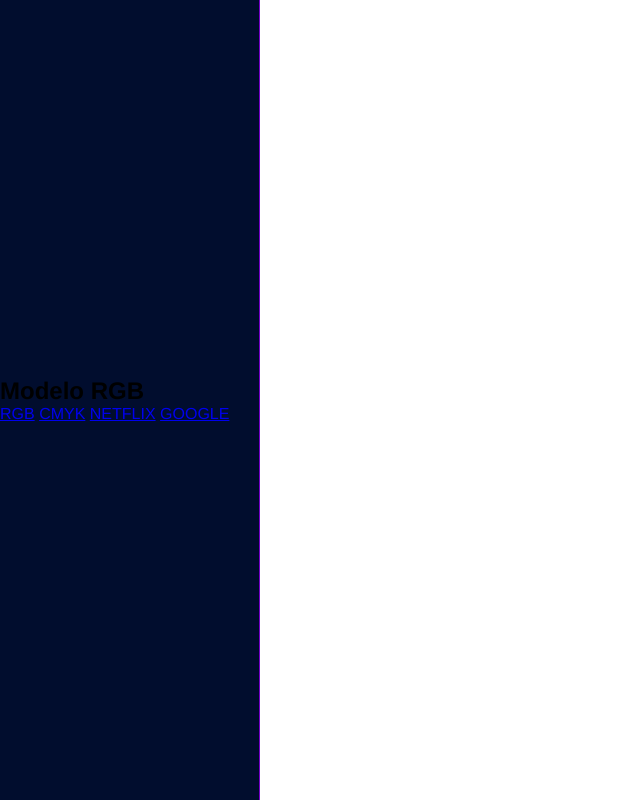
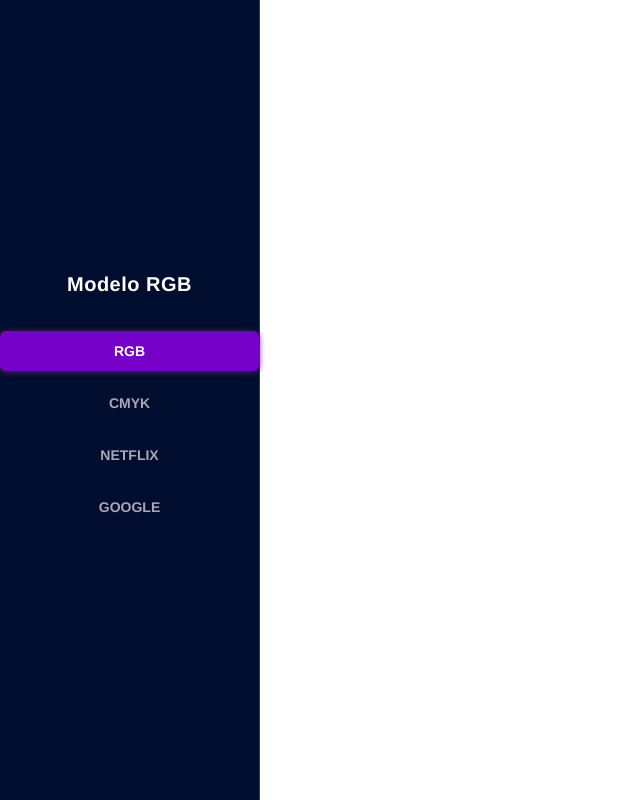
Before and after one commit to IsabellaAlencar/Display_IS, a website: page modo_cores/modo-cores.html in a window 1280 px wide. Shown: the top 800 px of the page, without its empty margins (0-640 px from the left). Drawn offline with Linux system fonts and the light colour scheme.

Commit message:
ADD: new2

```diff
--- a/modo_cores/css/global.css
+++ b/modo_cores/css/global.css
@@ -20,21 +20,47 @@
 }
 
 .color-section__title{
+    color: var(--ui-text-title);
+    font-size: 20px;
+    /* peso da fonte NÃO utiliza */
+    font-weight: 700;
+    margin-bottom: 35px;
+    text-align: center;
+    /* Espaço entre as letras */
+    letter-spacing: 0.5px;
 
 }
-
+/* Elemento Menu: container flex vertical para alinhar os botoes */
 .color-section__menu{
+    display: flex;
+    flex-direction: column;
+    gap: 12px;
 
 }
+/* Elemento Link: Estilo base dos botões de navegação */
+.color-section__link{
+    color: var(--ui-text-link);
+    text-decoration: none;
+    font-size: 14px;
+    /* peso da fonte (nao usar px) */
+    font-weight: 600;
+    padding: 12px 16px;
+    border-radius: 6px;
+    text-align: center;
+    /* quando o elemento perde/ ganha o foco */
+    transition: all 0.2 ease-in-out;
 
-.color-section__link{
 
 }
 
 .color-section__link--active{
-
+    color: var(--ui-link-active-text);
+    background-color: var(--ui-link-active-bg);
+    /* sombra V H blur spread color */
+    box-shadow: 0 1px 6px rgba(101, 29, 129);
 }
 
 .color-section__link--active:hover{
 
+
 }
```
